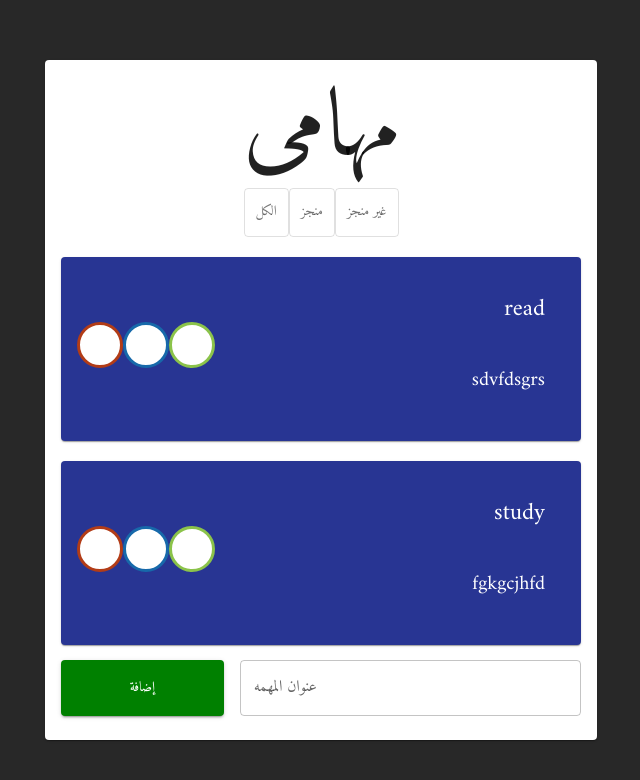
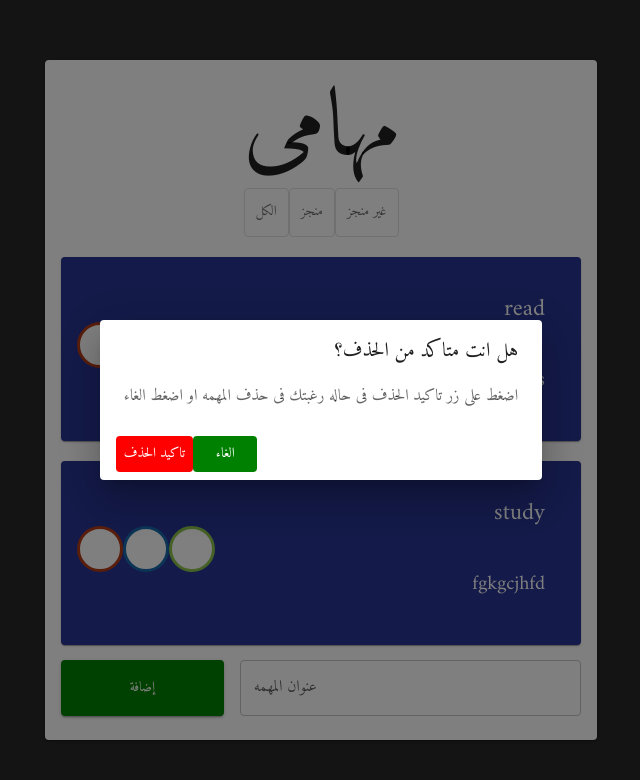
Before and after one commit to abdozayan12/Todo-List-Project, a React (Create React App) app: page / in a window 1280 px wide. Both pictures are taken after a click on the button 419 px from the left and 344 px from the top of the page. Shown: the top 780 px of the page, without its empty margins (319-959 px from the left). Built offline with nearby package versions, Linux system fonts and the light colour scheme; some icons are missing.

Commit message:
Add Delete element Functionality

```diff
--- a/src/component/Todo.js
+++ b/src/component/Todo.js
@@ -7,10 +7,18 @@ import CheckIcon from "@mui/icons-material/Check";
 import IconButton from "@mui/material/IconButton";
 import DeleteIcon from "@mui/icons-material/Delete";
 import EditIcon from "@mui/icons-material/Edit";
-import { useContext } from "react";
+import { useContext, useState } from "react";
 import { TodoContext } from "../context/TodosContext";
+import Dialog from "@mui/material/Dialog";
+import DialogActions from "@mui/material/DialogActions";
+import DialogContent from "@mui/material/DialogContent";
+import DialogContentText from "@mui/material/DialogContentText";
+import DialogTitle from "@mui/material/DialogTitle";
+import Button from "@mui/material/Button";
+import { red } from "@mui/material/colors";
 
 export default function Todo({ id, title, body, isComplete }) {
+  const [showDeleteDialog, setShowDeleteDialog] = useState(false);
   const { todos, setToDos } = useContext(TodoContext);
 
   function handleCheckClick(todoId) {
@@ -22,8 +30,61 @@ export default function Todo({ id, title, body, isComplete }) {
     });
     setToDos(updateTodo);
   }
+
+  function handleDelete() {
+    setShowDeleteDialog(true);
+  }
+
+  function handleClose() {
+    setShowDeleteDialog(false);
+  }
+
+  function handleConfirmDelete(todoId) {
+    const updatedTodos = todos.filter((t) => {
+
+        return t.id !== todoId;
+
+    });
+    setToDos(updatedTodos);
+  }
+
   return (
     <>
+      <Dialog
+        style={{ direction: "rtl" }}
+        onClose={handleClose}
+        open={showDeleteDialog}
+        aria-labelledby="alert-dialog-title"
+        aria-describedby="alert-dialog-description"
+      >
+        <DialogTitle id="alert-dialog-title">
+          هل انت متاكد من الحذف؟
+        </DialogTitle>
+        <DialogContent>
+          <DialogContentText id="alert-dialog-description">
+            اضغط على زر تاكيد الحذف فى حاله رغبتك فى حذف المهمه او اضغط الغاء
+          </DialogContentText>
+        </DialogContent>
+        <DialogActions>
+          <Button
+            className="iconBtn"
+            style={{ backgroundColor: "green", color: "white" }}
+            onClick={handleClose}
+          >
+            الغاء
+          </Button>
+          <Button
+            className="iconBtn"
+            style={{ backgroundColor: "red", color: "white" }}
+            autoFocus
+            onClick={() => {
+              handleConfirmDelete(id);
+            }}
+          >
+            تاكيد الحذف
+          </Button>
+        </DialogActions>
+      </Dialog>
       <Card
         sx={{
           minWidth: 275,
@@ -58,6 +119,7 @@ export default function Todo({ id, title, body, isComplete }) {
                   color: "#b23c17",
                   border: "solid #b23c17 3px",
                 }}
+                onClick={handleDelete}
               >
                 <DeleteIcon />
               </IconButton>
```
